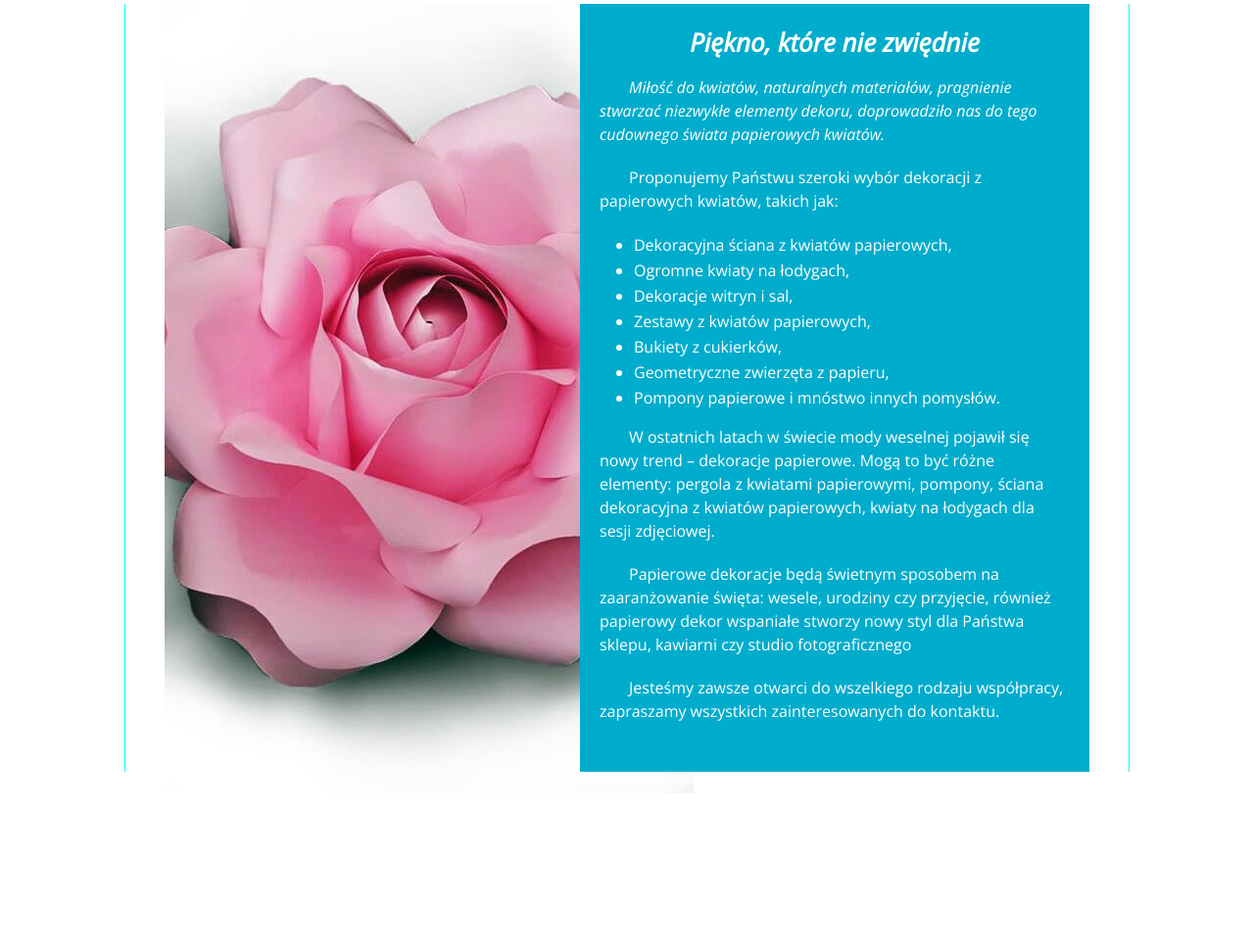
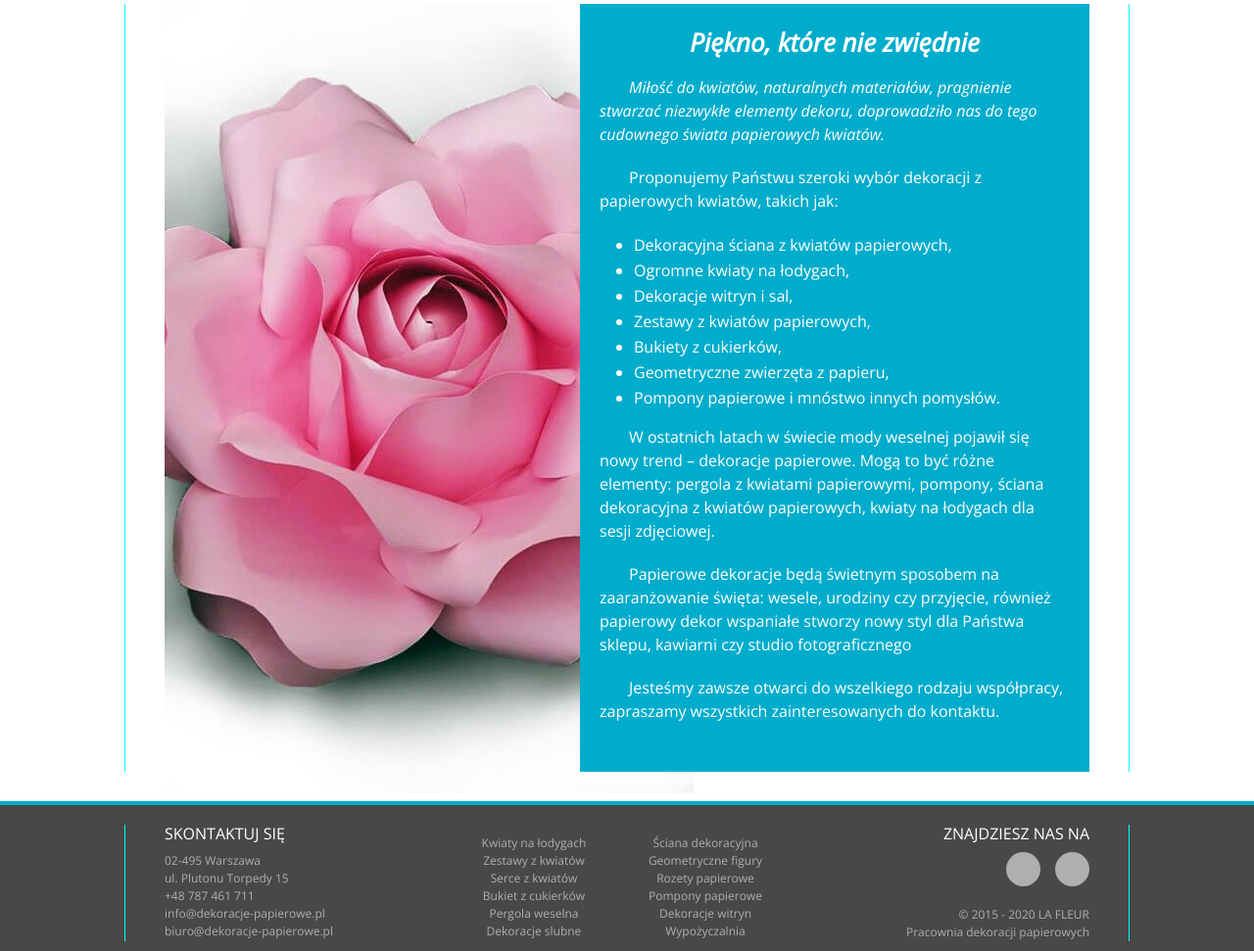
Before and after one commit to euglihon/decor-studio-website, a website: page app/o-nas.html in a window 1280 px wide. Shown: the part 182-1153 px from the top of the page at 98% size. Before the commit the page ends 996 px from the top, so only its background shows below. Drawn offline with nearby package versions, Linux system fonts and the light colour scheme; files that its build step writes are made by us from their sources.

Commit message:
add footer

```diff
--- a/app/o-nas.html
+++ b/app/o-nas.html
@@ -9,7 +9,6 @@
   <link rel="stylesheet" href="css/style.css">
   <title>O nas, Dekoracje Papierowe</title>
 </head>
-
 
 <body>
   <header class="page-header container">
@@ -84,15 +83,92 @@
         <p class="about-us__text">Jesteśmy zawsze otwarci  do wszelkiego rodzaju współpracy, zapraszamy wszystkich zainteresowanych do kontaktu.</p>
       </div>
     </section>
-
-
-
-
-
-
   </main>
 
+  <footer class="page-footer">
+    <div class="page-footer__wrapper container">
 
+      <div class="page-footer__contact-block">
+        <b class="page-footer__title">Skontaktuj się</b>
+        <p class="page-footer__text">02-495 Warszawa
+          <br>
+          ul. Plutonu Torpedy 15
+          <br>
+          +48 787 461 711
+          <br>
+          info@dekoracje-papierowe.pl
+          <br>
+          biuro@dekoracje-papierowe.pl
+        </p>
+      </div>
 
-      <script src="js/menu.js"></script>
+      <div class="page-footer__offer-block">
+        <ul class="page-footer__offer-list">
+          <li class="page-footer__item">
+            <a class="page-footer__link" href="kwiaty-na-lodygach.html">Kwiaty na łodygach</a>
+          </li>
+          <li class="page-footer__item">
+            <a class="page-footer__link" href="sciana-dekoracyjna.html">Ściana dekoracyjna</a>
+          </li>
+          <li class="page-footer__item">
+            <a class="page-footer__link" href="zestaw-z-kwiatow.html">Zestawy z kwiatów</a>
+          </li>
+          <li class="page-footer__item">
+            <a class="page-footer__link" href="geometryczne-figury.html">Geometryczne figury</a>
+          </li>
+          <li class="page-footer__item">
+            <a class="page-footer__link" href="serce-z-kwiatow.html">Serce z kwiatów</a>
+          </li>
+          <li class="page-footer__item">
+            <a class="page-footer__link" href="rozety-papierowe.html">Rozety papierowe</a>
+          </li>
+          <li class="page-footer__item">
+            <a class="page-footer__link" href="bukiet-z-cukierkow.html">Bukiet z cukierków</a>
+          </li>
+          <li class="page-footer__item">
+            <a class="page-footer__link" href="pompony-papierowe.html">Pompony papierowe</a>
+          </li>
+          <li class="page-footer__item">
+            <a class="page-footer__link" href="pergola-weselna.html"> Pergola weselna</a>
+          </li>
+          <li class="page-footer__item">
+            <a class="page-footer__link" href="dekoracje-witryn.html">Dekoracje witryn</a>
+          </li>
+          <li class="page-footer__item">
+            <a class="page-footer__link" href="dekoracje-slubne.html">Dekoracje slubne</a>
+          </li>
+          <li class="page-footer__item">
+            <a class="page-footer__link" href="wypozyczlnia.html">Wypożyczalnia</a>
+          </li>
+        </ul>
+      </div>
+
+      <div class="page-footer__social-block">
+        <b class="page-footer__title">Znajdziesz nas na</b>
+          <ul class="page-footer__social-list">
+            <li class="page-footer__social-item">
+              <a class="page-footer__social-link" href="https://www.instagram.com/lafleur_pracownia/" target="_blank"><span class="visually-hidden">instagram.com</span>
+                <svg class="page-footer__social-svg page-footer__social-svg--insta" width="16px" height="16px">
+                  <use xlink:href="img/vector/sprite.svg#icon-insta"></use>
+                </svg>
+              </a>
+            </li>
+            <li class="page-footer__social-item">
+              <a class="page-footer__social-link page-footer__social-link--fb" href="https://www.facebook.com/Pracownia-dekoracji-papierowych-1036950376397251" target="_blank"><span class="visually-hidden">facebook.com</span>
+                <svg class="page-footer__social-svg page-footer__social-svg--fb" width="10px" height="19px">
+                  <use xlink:href="img/vector/sprite.svg#icon-fb"></use>
+                </svg>
+              </a>
+            </li>
+          </ul>
+          <p class="page-footer__info">© 2015 - 2020 LA FLEUR
+            <br class="page-footer__br">
+            Pracownia dekoracji papierowych
+          </p>
+      </div>
+    </div>
+  </footer>
+
+  <script src="js/menu.js"></script>
 </body>
+</html>
--- a/app/sass/blocks/about-us.scss
+++ b/app/sass/blocks/about-us.scss
@@ -1,3 +1,7 @@
+.about-us {
+  margin-bottom: 30px;
+}
+
 .about-us__crop {
   margin-left: auto;
   margin-right: auto;
```
